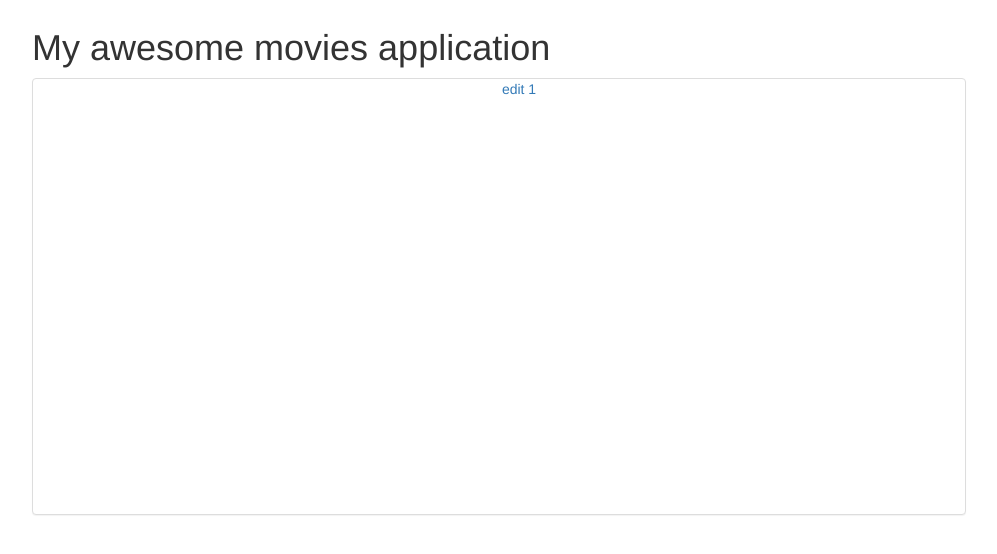
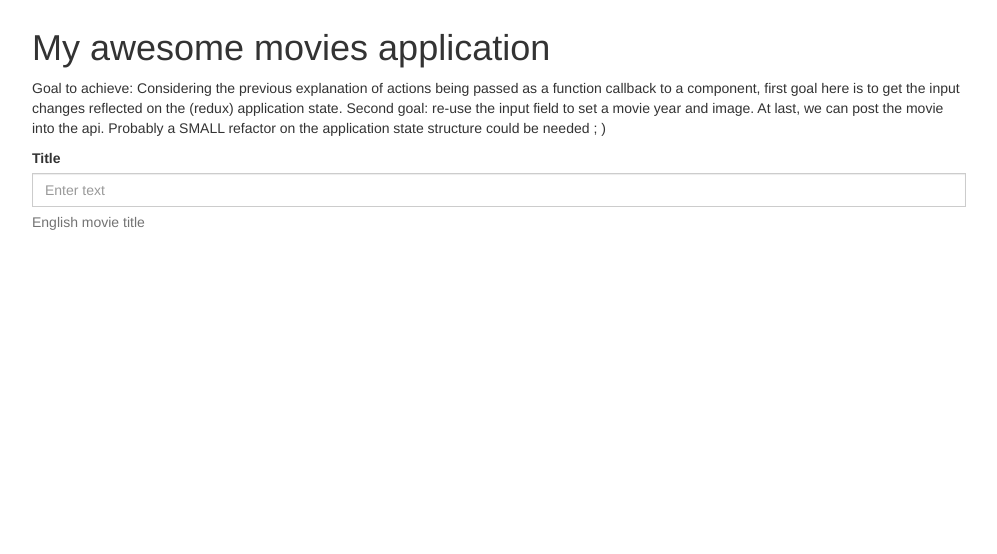
Before and after one commit to sparkdigital/reactjs-workshop, a React app: page / in a window 1280 px wide. Shown: the top 554 px of the page, without its empty margins (141-1138 px from the left). Built offline with nearby package versions, Linux system fonts and the light colour scheme; no server answers.

Commit message:
Redux included. Form field. Exercise added.

```diff
--- a/src/components/PageContent/PageContent.jsx
+++ b/src/components/PageContent/PageContent.jsx
@@ -1,11 +1,11 @@
 import React from 'react';
 
 // Components.
-import List from '../List/List';
+import TitleField from '../TitleField/TitleField';
 
 const PageContent = (props) => (
-  <div className="list">
-    <List {...props} />
+  <div className="pageContent">
+    <TitleField />
   </div>
 );
 
--- a/src/components/TitleField/TitleField.jsx
+++ b/src/components/TitleField/TitleField.jsx
@@ -4,7 +4,7 @@ import { ControlLabel, FormControl, FormGroup, HelpBlock, Panel } from 'react-bo
 // Store.
 import store from '../../store';
 
-const TitleField = ({ onChange, title }) => {
+const TitleField = ({ onChange = () => {}, title = '' }) => {
 
   const handleChange = event => {
     onChange(event.target.value);
@@ -23,8 +23,7 @@ const TitleField = ({ onChange, title }) => {
       />
       <FormControl.Feedback />
       <HelpBlock>
-        {`Is some validation needed here?
-          (check: https://react-bootstrap.github.io/components.html#forms)`}
+        English movie title
       </HelpBlock>
     </FormGroup>
   );
--- a/src/index.jsx
+++ b/src/index.jsx
@@ -15,15 +15,20 @@ import { Provider } from 'react-redux';
 
 // Components.
 import App from './containers/App/App';
-import EditionContainer from './containers/EditionContainer/EditionContainer';
+
+const exercise = `Goal to achieve: Considering the previous explanation of actions being
+  passed as a function callback to a component, first goal here is to get the input
+  changes reflected on the (redux) application state. Second goal: re-use the input field
+  to set a movie year and image. At last, we can post the movie into the api. Probably a
+  SMALL refactor on the application state structure could be needed ; )`;
 
 ReactDOM.render(
   <Provider store={store}>
     <Router>
       <div>
         <h1>My awesome movies application</h1>
+        <p>{exercise}</p>
         <Route exact path="/" component={App} />
-        <Route path="/edit/:id" component={EditionContainer} />
       </div>
     </Router>
   </Provider>,
--- a/src/reducers.js
+++ b/src/reducers.js
@@ -5,19 +5,6 @@ function title(state = '', action) {
   switch (action.type) {
     case 'UPDATE_TITLE':
       return action.title;
-    default:
-      return state;
-  }
-}
-
-// Header Reducers.
-function headerDate(state = {}, action) {
-  switch (action.type) {
-    case 'UPDATE_HEADER_DATE':
-      return {
-        ...state,
-        date: action.date
-      };
     default:
       return state;
   }
@@ -47,7 +34,6 @@ function movies(state = {
 }
 
 const newsletter = combineReducers({
-  headerDate,
   title,
   movies
 });
```
